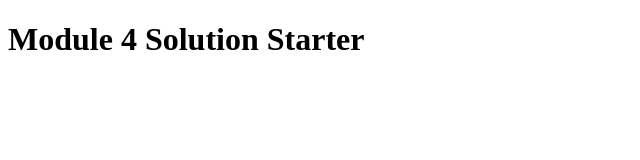
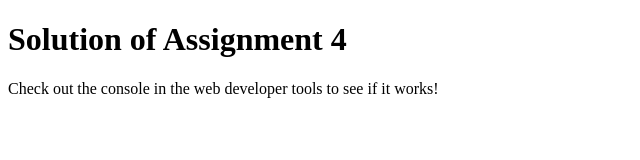
Before and after one commit to AdityaPanwar77/Coursera-Assignments, a plain HTML site: page Module4_solultion/index.html in a window 1280 px wide. Shown: the whole page, without its empty margins (0-640 px from the left). Drawn offline with Linux system fonts and the light colour scheme.

Commit message:
Update index.html

```diff
--- a/Module4_solultion/index.html
+++ b/Module4_solultion/index.html
@@ -1,14 +1,18 @@
 
 <!DOCTYPE html>
 <html>
+
 <head>
-  <meta charset="utf-8">
-  <title>Module 4 Solution Starter</title>
-  <script src="SpeakHello.js"></script>
-  <script src="SpeakGoodBye.js"></script>
-  <script src="script.js"></script>
+    <meta charset="utf-8">
+    <title>Assignment Solution for Module 4</title>
+    <script src="SpeakHello.js"></script>
+    <script src="SpeakGoodBye.js"></script>
+    <script src="script.js"></script>
 </head>
+
 <body>
-  <h1>Module 4 Solution Starter</h1>
+    <h1>Solution of Assignment 4</h1>
+    <p>Check out the console in the web developer tools to see if it works!</p>
 </body>
+
 </html>
```
